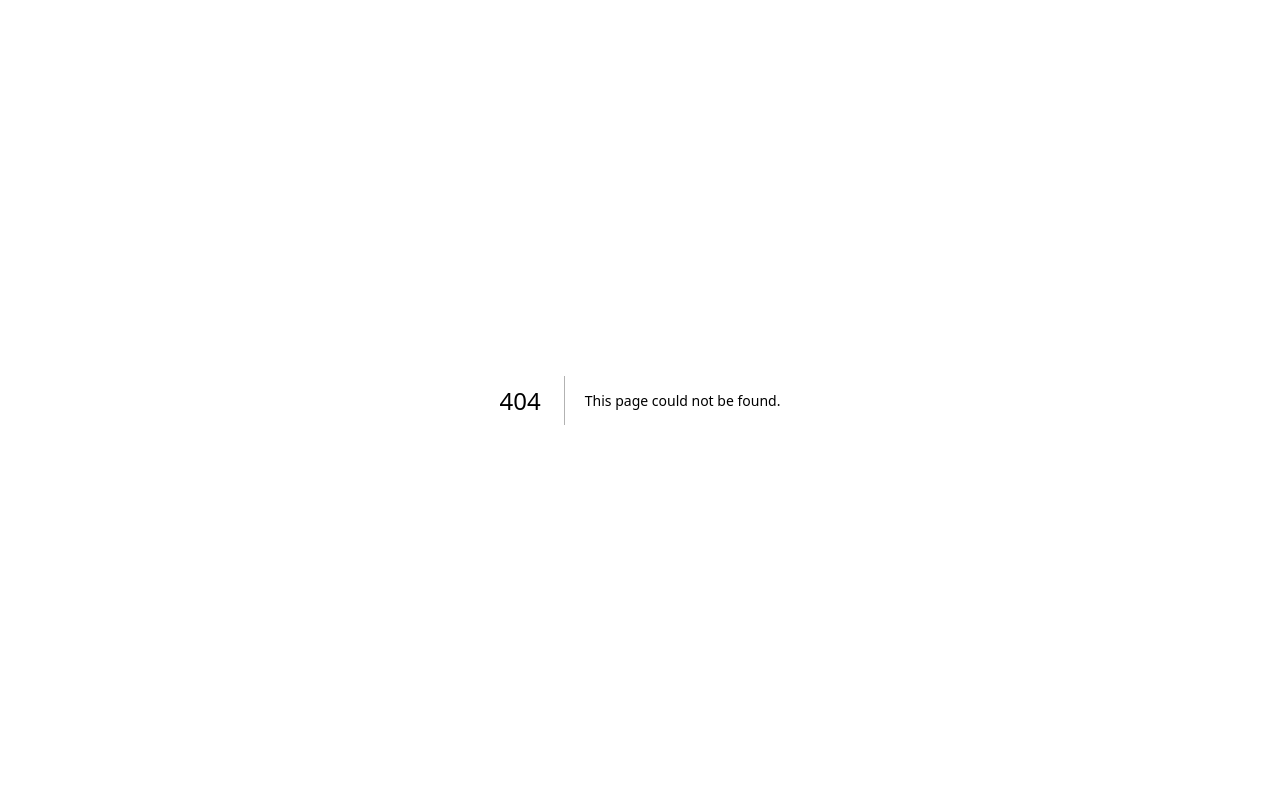
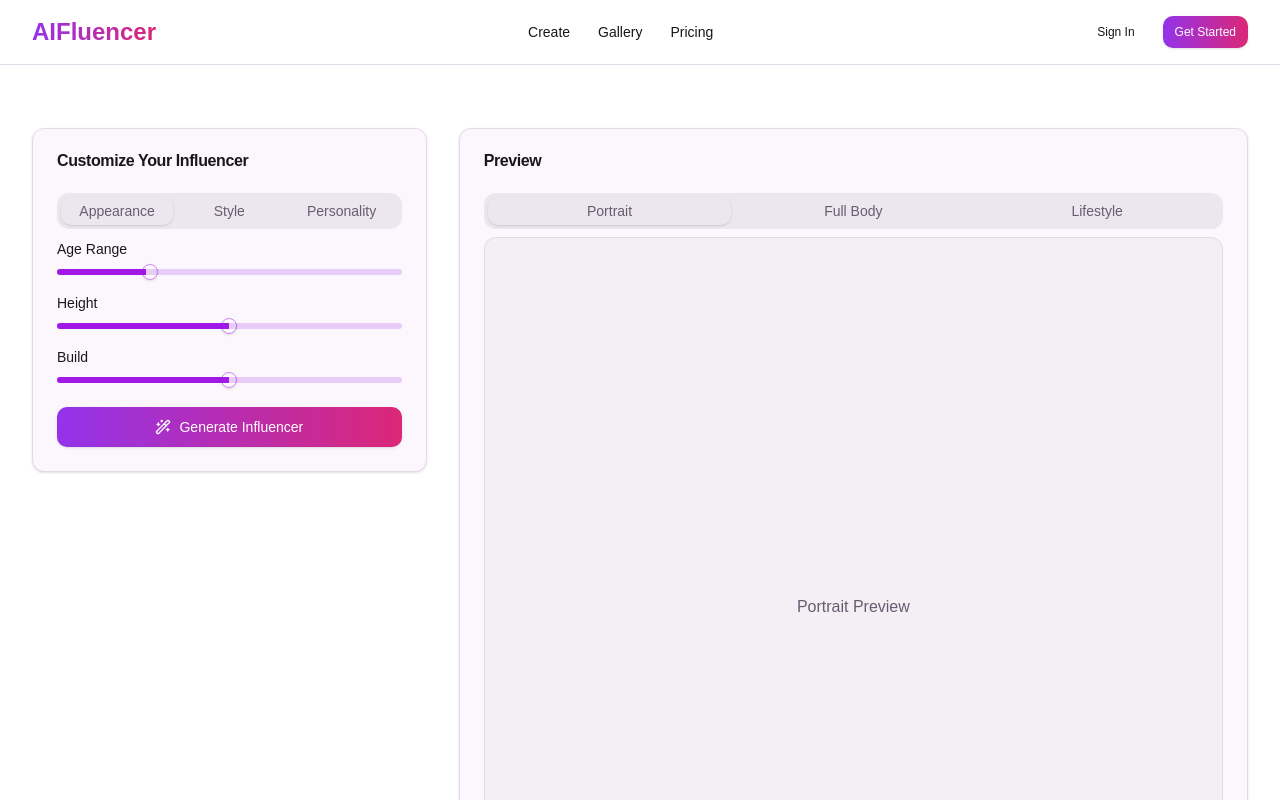
Before and after one commit to Jazys/instagen, a Next.js app: page /generate in a window 1280 px wide. Before the commit this address had no page. Shown: the top 800 px of the page. Built offline with nearby package versions, Linux system fonts and the light colour scheme.

Commit message:
feat(generator): Create AI influencer generator and gallery pages

```diff
--- /dev/null
+++ b/src/components/generator/GeneratorForm.tsx
@@ -0,0 +1,92 @@
+
+import { useState } from "react"
+import { Button } from "@/components/ui/button"
+import { Card, CardContent, CardHeader, CardTitle } from "@/components/ui/card"
+import { Input } from "@/components/ui/input"
+import { Label } from "@/components/ui/label"
+import { Slider } from "@/components/ui/slider"
+import { Tabs, TabsContent, TabsList, TabsTrigger } from "@/components/ui/tabs"
+import { Wand2 } from "lucide-react"
+
+export const GeneratorForm = () => {
+  const [generating, setGenerating] = useState(false)
+
+  const handleGenerate = () => {
+    setGenerating(true)
+    // Simulate generation
+    setTimeout(() => setGenerating(false), 3000)
+  }
+
+  return (
+    <Card className="sticky top-24">
+      <CardHeader>
+        <CardTitle>Customize Your Influencer</CardTitle>
+      </CardHeader>
+      <CardContent className="space-y-6">
+        <Tabs defaultValue="appearance" className="w-full">
+          <TabsList className="w-full">
+            <TabsTrigger value="appearance" className="flex-1">Appearance</TabsTrigger>
+            <TabsTrigger value="style" className="flex-1">Style</TabsTrigger>
+            <TabsTrigger value="personality" className="flex-1">Personality</TabsTrigger>
+          </TabsList>
+
+          <TabsContent value="appearance" className="space-y-4">
+            <div className="space-y-2">
+              <Label>Age Range</Label>
+              <Slider defaultValue={[25]} min={18} max={45} step={1} />
+            </div>
+            <div className="space-y-2">
+              <Label>Height</Label>
+              <Slider defaultValue={[170]} min={150} max={190} step={1} />
+            </div>
+            <div className="space-y-2">
+              <Label>Build</Label>
+              <Slider defaultValue={[50]} min={0} max={100} step={1} />
+            </div>
+          </TabsContent>
+
+          <TabsContent value="style" className="space-y-4">
+            <div className="space-y-2">
+              <Label>Fashion Style</Label>
+              <Input placeholder="e.g. Streetwear, Bohemian, Minimalist" />
+            </div>
+            <div className="space-y-2">
+              <Label>Color Palette</Label>
+              <Input placeholder="e.g. Warm earth tones, Pastels" />
+            </div>
+          </TabsContent>
+
+          <TabsContent value="personality" className="space-y-4">
+            <div className="space-y-2">
+              <Label>Personality Traits</Label>
+              <Input placeholder="e.g. Confident, Friendly, Adventurous" />
+            </div>
+            <div className="space-y-2">
+              <Label>Content Style</Label>
+              <Input placeholder="e.g. Travel, Fashion, Lifestyle" />
+            </div>
+          </TabsContent>
+        </Tabs>
+
+        <Button
+          className="w-full bg-gradient-to-r from-purple-600 to-pink-600 text-white"
+          size="lg"
+          onClick={handleGenerate}
+          disabled={generating}
+        >
+          {generating ? (
+            <span className="flex items-center gap-2">
+              <Wand2 className="w-4 h-4 animate-pulse" />
+              Generating...
+            </span>
+          ) : (
+            <span className="flex items-center gap-2">
+              <Wand2 className="w-4 h-4" />
+              Generate Influencer
+            </span>
+          )}
+        </Button>
+      </CardContent>
+    </Card>
+  )
+}
--- /dev/null
+++ b/src/components/generator/PreviewSection.tsx
@@ -0,0 +1,40 @@
+
+import { Card, CardContent, CardHeader, CardTitle } from "@/components/ui/card"
+import { Tabs, TabsContent, TabsList, TabsTrigger } from "@/components/ui/tabs"
+
+export const PreviewSection = () => {
+  return (
+    <Card>
+      <CardHeader>
+        <CardTitle>Preview</CardTitle>
+      </CardHeader>
+      <CardContent>
+        <Tabs defaultValue="portrait" className="w-full">
+          <TabsList className="w-full">
+            <TabsTrigger value="portrait" className="flex-1">Portrait</TabsTrigger>
+            <TabsTrigger value="full-body" className="flex-1">Full Body</TabsTrigger>
+            <TabsTrigger value="lifestyle" className="flex-1">Lifestyle</TabsTrigger>
+          </TabsList>
+
+          <TabsContent value="portrait">
+            <div className="aspect-square rounded-lg border bg-muted/50 flex items-center justify-center">
+              <span className="text-muted-foreground">Portrait Preview</span>
+            </div>
+          </TabsContent>
+
+          <TabsContent value="full-body">
+            <div className="aspect-[3/4] rounded-lg border bg-muted/50 flex items-center justify-center">
+              <span className="text-muted-foreground">Full Body Preview</span>
+            </div>
+          </TabsContent>
+
+          <TabsContent value="lifestyle">
+            <div className="aspect-video rounded-lg border bg-muted/50 flex items-center justify-center">
+              <span className="text-muted-foreground">Lifestyle Preview</span>
+            </div>
+          </TabsContent>
+        </Tabs>
+      </CardContent>
+    </Card>
+  )
+}
--- /dev/null
+++ b/src/pages/gallery.tsx
@@ -0,0 +1,56 @@
+
+import { Button } from "@/components/ui/button"
+import { Card, CardContent } from "@/components/ui/card"
+import { Input } from "@/components/ui/input"
+import { Navbar } from "@/components/layout/Navbar"
+import { Search, Filter } from "lucide-react"
+import Head from "next/head"
+
+export default function GalleryPage() {
+  return (
+    <>
+      <Head>
+        <title>AI Influencer Gallery - AIFluencer</title>
+        <meta name="description" content="Explore our gallery of AI-generated influencers and find inspiration for your next virtual personality." />
+      </Head>
+
+      <Navbar />
+      <main className="pt-24 min-h-screen bg-gradient-to-b from-background to-background/95">
+        <div className="container py-8">
+          <div className="flex flex-col gap-8">
+            <div className="flex flex-col md:flex-row gap-4 items-center justify-between">
+              <h1 className="text-3xl font-bold">AI Influencer Gallery</h1>
+              <div className="flex gap-4 w-full md:w-auto">
+                <div className="relative flex-1 md:w-64">
+                  <Search className="absolute left-3 top-1/2 transform -translate-y-1/2 text-muted-foreground w-4 h-4" />
+                  <Input className="pl-10" placeholder="Search influencers..." />
+                </div>
+                <Button variant="outline" size="icon">
+                  <Filter className="w-4 h-4" />
+                </Button>
+              </div>
+            </div>
+
+            <div className="grid grid-cols-1 md:grid-cols-2 lg:grid-cols-3 xl:grid-cols-4 gap-6">
+              {Array.from({ length: 12 }).map((_, i) => (
+                <Card key={i} className="overflow-hidden">
+                  <CardContent className="p-0">
+                    <div className="aspect-[4/5] bg-muted/50 flex items-center justify-center">
+                      <span className="text-muted-foreground">Influencer {i + 1}</span>
+                    </div>
+                  </CardContent>
+                </Card>
+              ))}
+            </div>
+
+            <div className="flex justify-center">
+              <Button variant="outline" size="lg">
+                Load More
+              </Button>
+            </div>
+          </div>
+        </div>
+      </main>
+    </>
+  )
+}
--- /dev/null
+++ b/src/pages/generate.tsx
@@ -0,0 +1,36 @@
+
+import { Button } from "@/components/ui/button"
+import { Card } from "@/components/ui/card"
+import { Slider } from "@/components/ui/slider"
+import { Input } from "@/components/ui/input"
+import { Label } from "@/components/ui/label"
+import { Tabs, TabsContent, TabsList, TabsTrigger } from "@/components/ui/tabs"
+import { GeneratorForm } from "@/components/generator/GeneratorForm"
+import { PreviewSection } from "@/components/generator/PreviewSection"
+import { Navbar } from "@/components/layout/Navbar"
+import Head from "next/head"
+
+export default function GeneratePage() {
+  return (
+    <>
+      <Head>
+        <title>Create Your AI Influencer - AIFluencer</title>
+        <meta name="description" content="Generate and customize your perfect AI influencer with our advanced AI technology." />
+      </Head>
+
+      <Navbar />
+      <main className="pt-24 min-h-screen bg-gradient-to-b from-background to-background/95">
+        <div className="container py-8">
+          <div className="flex flex-col md:flex-row gap-8">
+            <div className="w-full md:w-1/3">
+              <GeneratorForm />
+            </div>
+            <div className="w-full md:w-2/3">
+              <PreviewSection />
+            </div>
+          </div>
+        </div>
+      </main>
+    </>
+  )
+}
```
